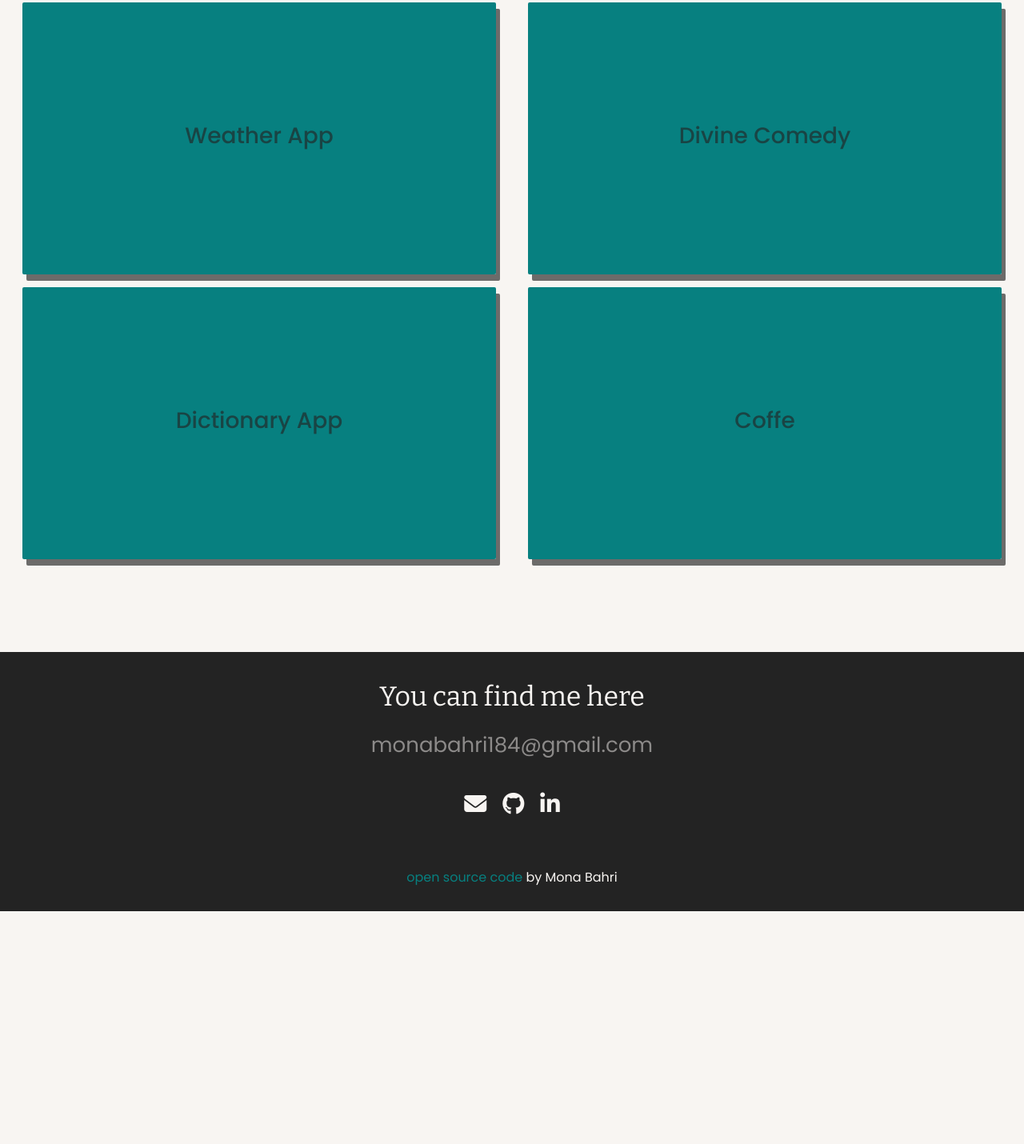
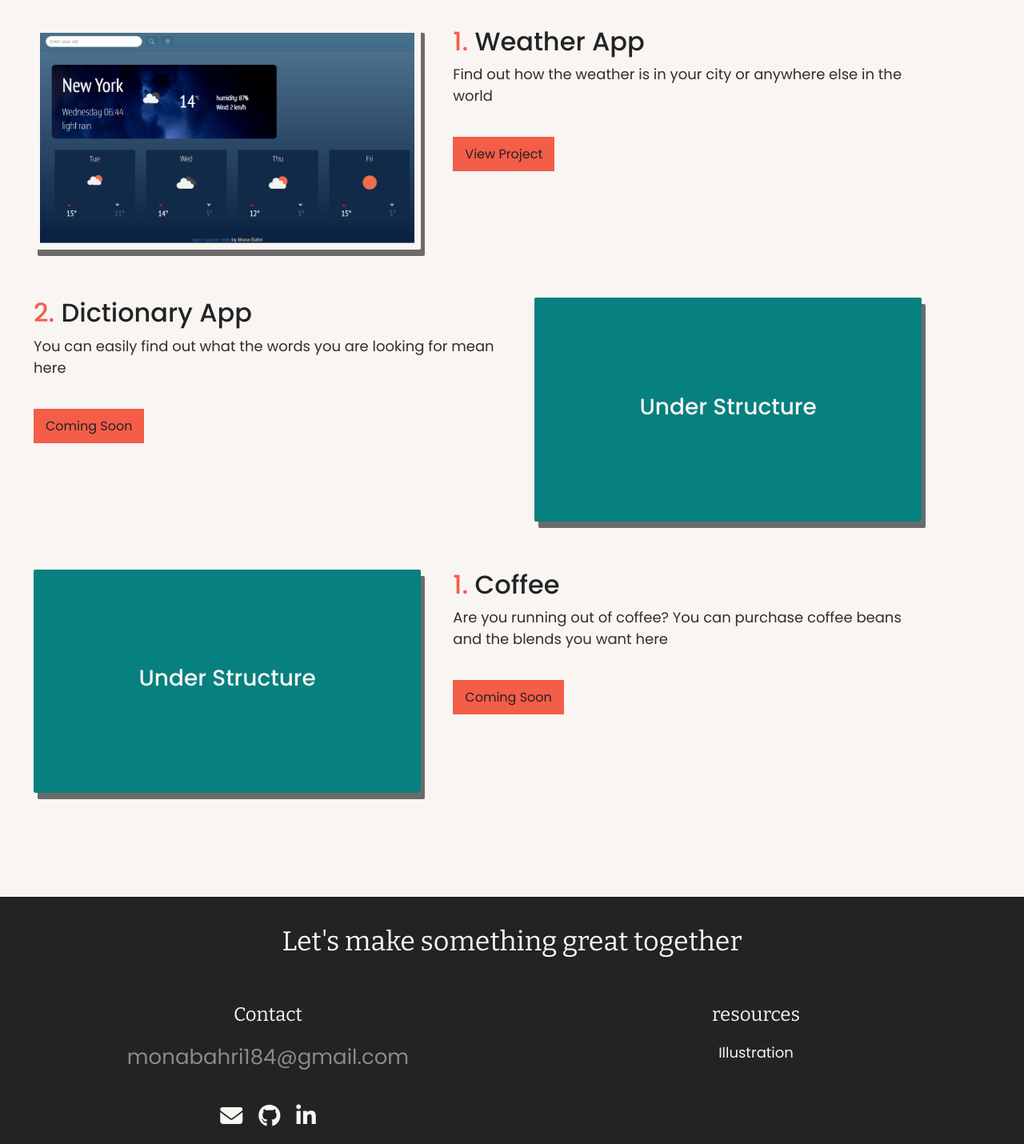
Before and after one commit to Mona-Bahri/portfolio-redesign, a plain HTML site: page project.html in a window 1280 px wide. Shown: the part 318-1748 px from the top of the page at 80% size. Before the commit the page ends 1457 px from the top, so only its background shows below. Drawn offline with nearby package versions, Linux system fonts and the light colour scheme.

Commit message:
changing the work page adding content, adding resources to footer and change the logo margin

```diff
--- a/project.html
+++ b/project.html
@@ -1,7 +1,7 @@
 <!DOCTYPE html>
 <html lang="en">
   <head>
-    <title>un</title>
+    <title>My Work</title>
     <meta
       name="description"
       content="Mona Bahri is a front-end developer based in Iran, check out her projects and contact her for job inquiries"
@@ -63,77 +63,126 @@
     <div class="container-fluid projecs-container">
       <h4>My Recent projects</h4>
       <div class="row projects-images">
-        <div class="col">
-          <a href="work.html#weather-project" title="Weather App">
+        <div class="col-md-5">
+          <a href="#" title="Weather App">
             <div class="item">
               <div class="projects-img">
                 <img
                   src="images/Weather-App2.png"
-                  class="img-fluid gray"
+                  class="img-fluid"
                   alt="projects photos"
                 />
               </div>
               <div class="project-name fade">
-                <h3>Weather App</h3>
+                <h3>Lunch Weather App</h3>
               </div>
             </div></a
           >
         </div>
-        <div class="col">
-          <a href="work.html#divine-comedy" title="Divine Comedy">
+        <div class="col-md-6 project-content">
+          <h2><span>1. </span>Weather App</h2>
+          <p>
+            Find out how the weather is in your city or anywhere else in the
+            world
+          </p>
+          <div class="mt-5 mb-4">
+            <a href="#" class="secondery-btn" style="color: #232323"
+              >View Project
+            </a>
+          </div>
+        </div>
+      </div>
+      <div class="row projects-images d-none d-md-flex">
+        <div class="col-md-6 project-content">
+          <h2><span>2. </span>Dictionary App</h2>
+          <p>
+            You can easily find out what the words you are looking for mean here
+          </p>
+          <div class="mt-5 mb-4">
+            <a href="#" class="secondery-btn" style="color: #232323"
+              >Coming Soon
+            </a>
+          </div>
+        </div>
+        <div class="col-md-5">
           <div class="item">
             <div class="projects-img">
-                <img
-                  src="images/Divine-Comedy2.png"
-                  class="img-fluid gray"
-                  alt="projects photos"
-                />
-              </div>
-              <div class="project-name fade">
-                <h3>Divine Comedy</h3>
-              </div>
-            </div></a
-          >
-        </div>
-      </div>
-      <div class="row projects-images">
-        <div class="col">
-          <a href="work.html#dictionary-app" title="Dictionary App">
-            <div class="item">
-              <div class="projects-img gray">
               <img
                 src="images/purr-remote-work.png"
                 class="img-fluid"
                 alt="projects photos"
               />
             </div>
-              <div class="project-name fade">
-                <h3>Dictionary App</h3>
+            <div class="project-name">
+              <h3>Under Structure</h3>
             </div>
-            </div></a
-          >
           </div>
-        <div class="col">
-          <a href="work.html#coffe" title="Coffe">
+        </div>
+      </div>
+      <div class="row projects-images d-flex d-md-none">
+        <div class="col-md-5">
           <div class="item">
-              <div class="projects-img gray">
+            <div class="projects-img">
               <img
                 src="images/purr-remote-work.png"
                 class="img-fluid"
                 alt="projects photos"
               />
             </div>
-              <div class="project-name fade">
-                <h3>Coffe</h3>
+            <div class="project-name">
+              <h3>Under Structure</h3>
             </div>
-            </div></a
-          >
+          </div>
+        </div>
+        <div class="col-md-6 project-content">
+          <h2><span>2. </span>Dictionary App</h2>
+          <p>
+            You can easily find out what the words you are looking for mean here
+          </p>
+          <div class="mt-5 mb-4">
+            <a href="#" class="secondery-btn" style="color: #232323"
+              >Coming Soon
+            </a>
+          </div>
+        </div>
+      </div>
+      <div class="row projects-images">
+        <div class="col-md-5">
+          <div class="item">
+            <div class="projects-img">
+              <img
+                src="images/purr-remote-work.png"
+                class="img-fluid"
+                alt="projects photos"
+              />
+            </div>
+            <div class="project-name">
+              <h3>Under Structure</h3>
+            </div>
+          </div>
+        </div>
+        <div class="col-md-6 project-content">
+          <h2><span>1. </span>Coffee</h2>
+          <p>
+            Are you running out of coffee? You can purchase coffee beans and the
+            blends you want here
+          </p>
+          <div class="mt-5 mb-4">
+            <a href="#" class="secondery-btn" style="color: #232323"
+              >Coming Soon
+            </a>
+          </div>
         </div>
       </div>
     </div>
     <footer>
-      <p>You can find me here</p>
-      <div class="d-flex justify-content-center email mb-4">
+      <p>Let's make something great together</p>
+
+      <div class="container-fluid wrapper mt-5">
+        <div class="row">
+          <div class="col-md-6 contact-warpper">
+            <p class="d-none d-md-block">Contact</p>
+            <div class="email mb-4">
               <a href="mailto:monabahri184@gmail.com" target="_blank"
                 >monabahri184@gmail.com
               </a>
@@ -152,6 +201,18 @@
                 ><i class="fa-brands fa-linkedin-in"></i
               ></a>
             </div>
+          </div>
+          <div class="col-md-6">
+            <div class="resources-warpper">
+              <p>resources</p>
+              <div class="d-flex justify-content-center">
+                <a href="https://icons8.com/" target="_blank">Illustration</a>
+              </div>
+            </div>
+          </div>
+        </div>
+      </div>
+
       <div class="gitLink mt-5">
         <a href="https://github.com/Mona-Bahri/portfolio" target="_blank"
           >open source code</a
--- a/style/style.css
+++ b/style/style.css
@@ -228,6 +228,7 @@ footer {
   background-color: var(--main-color);
   padding: 30px;
 }
+
 footer p {
   color: var(--primery-color);
   text-align: center;
@@ -260,7 +261,22 @@ footer .email a:hover {
   color: var(--accent-color);
   text-decoration: none;
 }
-
+.contact-warpper p,
+.resources-warpper p {
+  font-size: 24px;
+  color: var(--primery-color);
+}
+.contact-warpper .email {
+  text-align: center;
+}
+.resources-warpper div a {
+  text-decoration: none;
+  font-size: 18px;
+  color: var(--primery-color);
+}
+.resources-warpper div a:hover {
+  color: var(--secondery-color);
+}
 /*#endregion fotter*/
 
 /*#region project page*/
@@ -279,16 +295,16 @@ footer .email a:hover {
 .projects-images {
   --_spacer: 1rem;
   gap: var(--_spacer);
-  padding: 0 var(--_spacer) var(--_spacer);
+  padding: 30px;
 }
 
 .item {
   position: relative;
   overflow: hidden;
   padding: 0.5rem;
-  background-color: #b8c1ec0e;
+  background-color: var(--primery-color);
   border-radius: 2px;
-  box-shadow: 5px 8px;
+  box-shadow: 5px 8px #232323a6;
   display: grid;
   gap: var(--_spacer);
 }
@@ -311,24 +327,54 @@ footer .email a:hover {
   transition: 200ms ease-in-out;
 }
 .item > .project-name.fade {
+  opacity: 0;
+}
+.item:hover > .project-name.fade {
   opacity: 1;
 }
-.item:hover > .project-name.fade {
-  opacity: 0.6;
+
+.project-name h3 {
+  color: var(--primery-color);
+  line-height: 45px;
 }
-.gray {
-  filter: grayscale(100%);
+.project-content span {
+  color: var(--secondery-color);
 }
-.projects-images a {
-  color: #232323a6;
+.project-content h2 {
+  color: var(--main-color);
 }
-.project-name h3 {
-  line-height: 45px;
+.project-content p {
+  color: #232323f1;
+  font-size: 18px;
+}
+.secondery-btn {
+  background-color: var(--secondery-color);
+  padding: 10px 15px;
+  text-decoration: none;
+  color: var(--main-color);
+}
+.secondery-btn:hover {
+  background-color: #dd5341;
 }
 
 /*#endregion project page*/
 
 @media (max-width: 655px) {
+  .projecs-container h4 {
+    margin-bottom: 0px;
+  }
+  .project-content {
+    text-align: center;
+    margin-top: 30px;
+  }
+  .logo a {
+    padding: 0;
+  }
+  .logo {
+    padding: 10px;
+    font-size: 22px;
+    margin-top: 0px;
+  }
   .project-name h3 {
     font-size: 14px;
   }
@@ -336,10 +382,7 @@ footer .email a:hover {
     font-size: 24px;
     padding: 0;
   }
-  .logo {
-    padding: 10px;
-    font-size: 22px;
-  }
+
   .navbar {
     display: none;
   }
@@ -381,7 +424,7 @@ footer .email a:hover {
     margin-top: 50px;
   }
   footer p {
-    font-size: 28px;
+    font-size: 26px;
   }
   footer .email a {
     color: #f8f5f27e;
```
Also changed, not shown: index.html (+21 -24 lines). Lines whose indentation alone changed are shown as unchanged.
